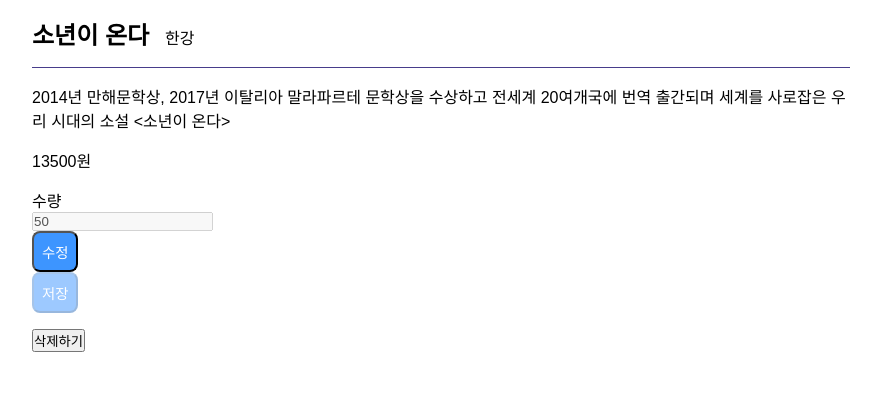
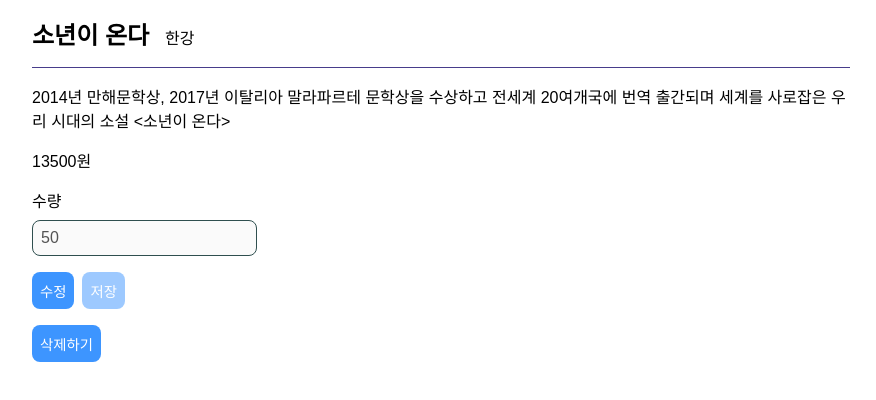
Before and after one commit to ParkSohyunee/web-front-end-assignment, a Next.js app: page /books/1 in a window 1280 px wide. Shown: the top 400 px of the page, without its empty margins (199-1075 px from the left). Built offline with nearby package versions, Linux system fonts and the light colour scheme; data requests are answered from the project's data file.

Commit message:
design: 책 상세 페이지 스타일 수정

```diff
--- /dev/null
+++ b/src/app/(route)/books/[id]/_components/BookStock.module.css
@@ -0,0 +1,25 @@
+.container {
+  display: flex;
+  flex-direction: column;
+  gap: 0.5rem;
+}
+
+.input {
+  padding: 0.5rem;
+  font-size: 1rem;
+
+  border-radius: 8px;
+  border: 1px solid darkslategray;
+  outline-style: none;
+}
+
+.error {
+  margin-top: 0.5rem;
+  font-size: 0.9rem;
+  color: red;
+}
+
+.buttons {
+  display: flex;
+  gap: 0.5rem;
+}
--- a/src/app/(route)/books/[id]/_components/BookStock.tsx
+++ b/src/app/(route)/books/[id]/_components/BookStock.tsx
@@ -3,6 +3,8 @@
 import { notFound } from 'next/navigation';
 import { useCallback, useState } from 'react';
 import { useForm } from 'react-hook-form';
+
+import styles from './BookStock.module.css';
 
 import { stockInputRules } from '@/app/_lib/constants/formValidationRules';
 import { BookType } from '@/app/_lib/types/book';
@@ -67,14 +69,19 @@
   };
 
   return (
-    <form>
+    <form className={styles.container}>
       <label>수량</label>
-      <div>
+      <div className={styles.container}>
         <div>
-          <input type="number" {...register('stock', stockInputRules)} disabled={!isEdit} />
-          <p>{errors.stock && errors.stock.message}</p>
+          <input
+            type="number"
+            {...register('stock', stockInputRules)}
+            disabled={!isEdit}
+            className={styles.input}
+          />
+          <p className={styles.error}>{errors.stock && errors.stock.message}</p>
         </div>
-        <div>
+        <div className={styles.buttons}>
           <CustomButton type="button" onClick={isEdit ? handleEditOff : handleEditOn}>
             {isEdit ? '취소' : '수정'}
           </CustomButton>
--- a/src/app/(route)/books/[id]/_components/DeleteButton.tsx
+++ b/src/app/(route)/books/[id]/_components/DeleteButton.tsx
@@ -1,6 +1,7 @@
 'use client';
 
 import { useRouter } from 'next/navigation';
+import CustomButton from '@/app/_components/CustomButton';
 
 interface DeleteButtonProps {
   bookId: number;
@@ -26,5 +27,5 @@
     }
   };
 
-  return <button onClick={handleDeleteBook}>삭제하기</button>;
+  return <CustomButton onClick={handleDeleteBook}>삭제하기</CustomButton>;
 }
--- a/src/app/_components/CustomButton.module.css
+++ b/src/app/_components/CustomButton.module.css
@@ -1,13 +1,14 @@
 .button {
   padding: 0.5rem;
   display: flex;
-  flex-direction: column;
+  align-items: center;
   justify-content: center;
 
   font-size: 0.9rem;
   font-weight: 500;
   color: white;
 
+  border: none;
   border-radius: 0.5rem;
   background: #3d95ff;
   outline-style: none;
```
